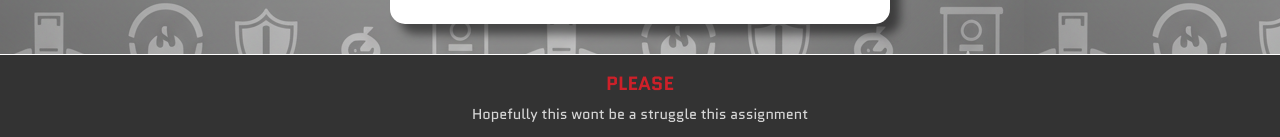
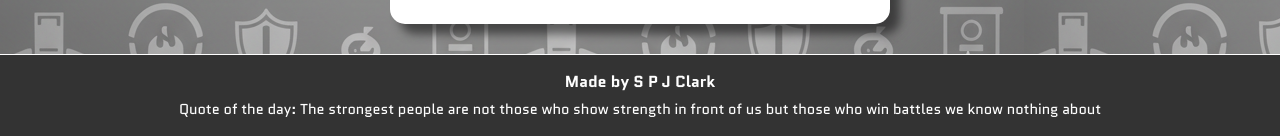
Before and after one commit to IndieMasco/TechEdWeek7Assignment, a React (Vite) app in the folder client/: page /form in a window 1280 px wide. Shown: the part 893-1030 px from the top of the page. Built offline with nearby package versions, Linux system fonts and the light colour scheme; no server answers.

Commit message:
edited the footer

```diff
--- a/client/src/App.css
+++ b/client/src/App.css
@@ -340,16 +340,14 @@
 
 /* Text */
 .text1 {
-  font-size: 1.2rem;
+  font-size: 1rem;
   font-weight: 700;
   margin-bottom: 5px;
-  color: #ce2029;
 }
 
 .text2 {
   font-size: 0.9rem;
   font-weight: 400;
-  opacity: 0.8;
 }
 
 /* === MOBILE === */
--- a/client/src/components/Footer.jsx
+++ b/client/src/components/Footer.jsx
@@ -1,8 +1,12 @@
 export default function Form() {
   return (
     <div className="footer-container">
-      <p className="text1">PLEASE</p>
-      <p className="text2">Hopefully this wont be a struggle this assignment</p>
+      <p className="text1">Made by S P J Clark</p>
+      <p className="text2">
+        {" "}
+        Quote of the day: The strongest people are not those who show strength
+        in front of us but those who win battles we know nothing about
+      </p>
     </div>
   );
 }
```
